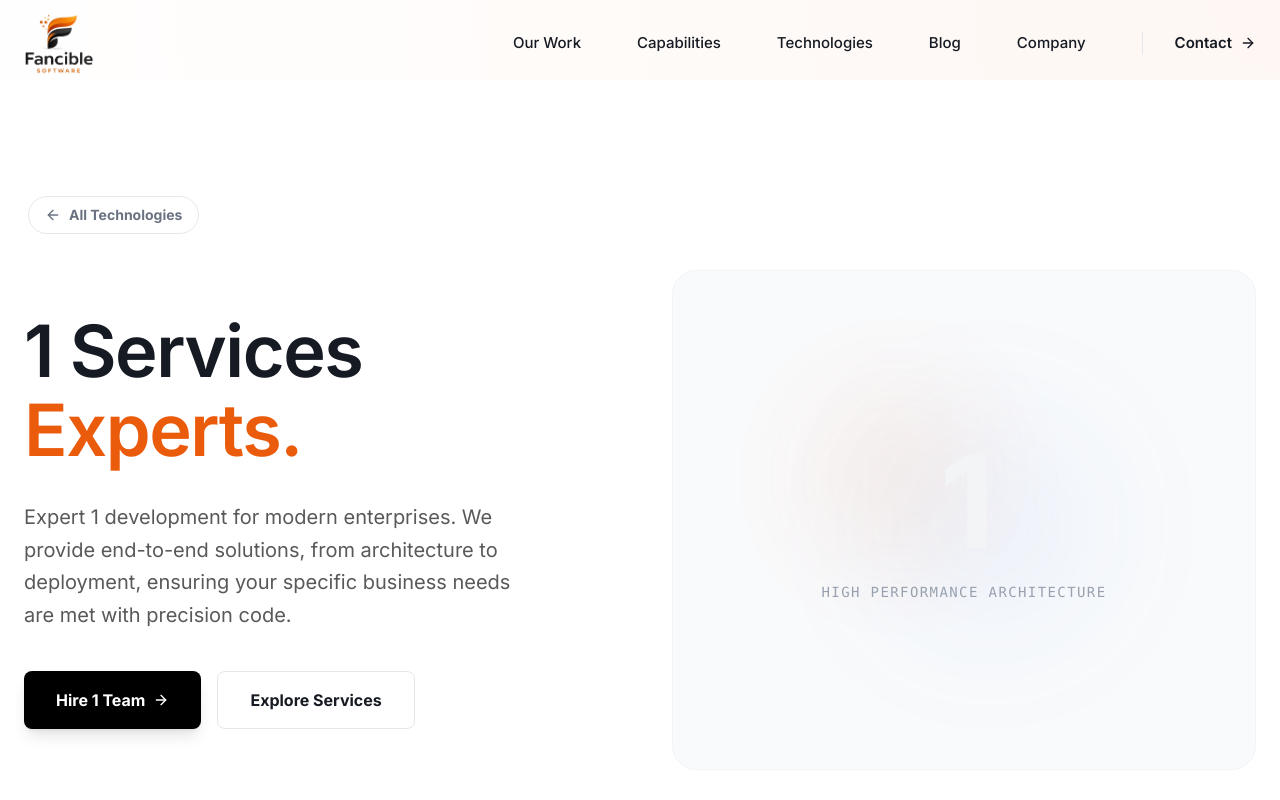
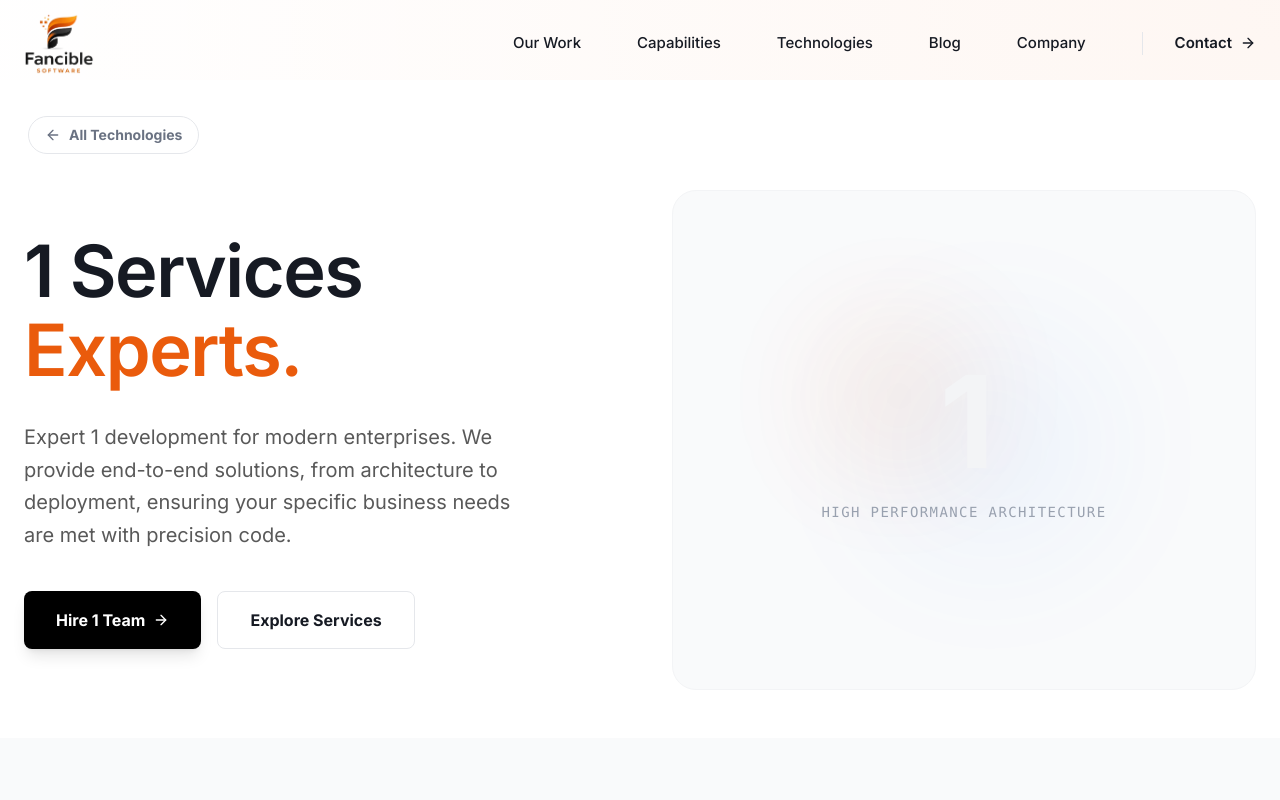
Before and after one commit to Fancible-Software/fancible-software-site, a Next.js app: page /technologies/1 in a window 1280 px wide. Shown: the top 800 px of the page. Built offline with nearby package versions, Linux system fonts and the light colour scheme.

Commit message:
Reduce top space

```diff
--- a/src/app/technologies/[slug]/page.tsx
+++ b/src/app/technologies/[slug]/page.tsx
@@ -279,7 +279,7 @@ export default async function TechnologyPage({ params }: { params: Promise<{ slu
     return (
         <main className="bg-white min-h-screen">
             {/* Hero */}
-            <section className="pt-28 pb-12 px-6 border-b border-gray-50 relative overflow-hidden bg-white">
+            <section className="pt-8 pb-12 px-6 border-b border-gray-50 relative overflow-hidden bg-white">
                 <div className="max-w-7xl mx-auto">
                     {/* Nav Back */}
                     <div className="mb-8 p-1">
```
